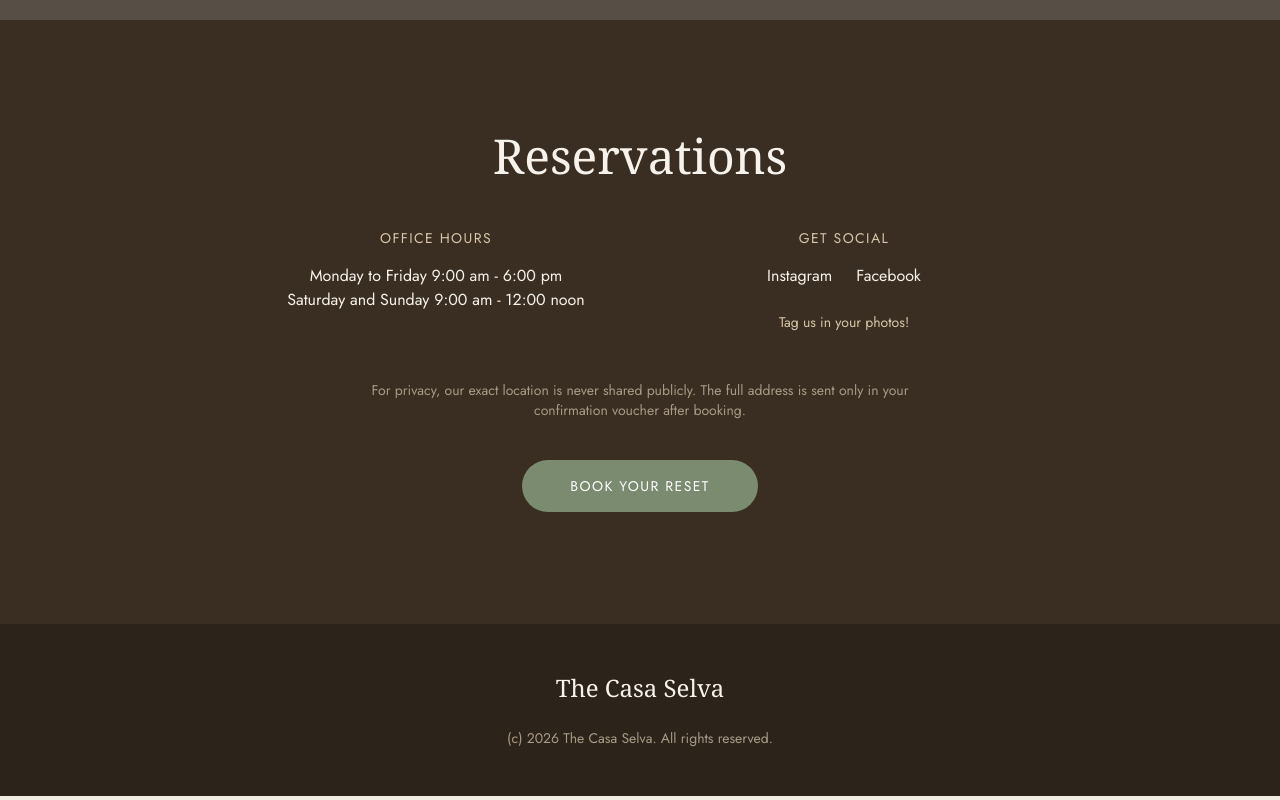
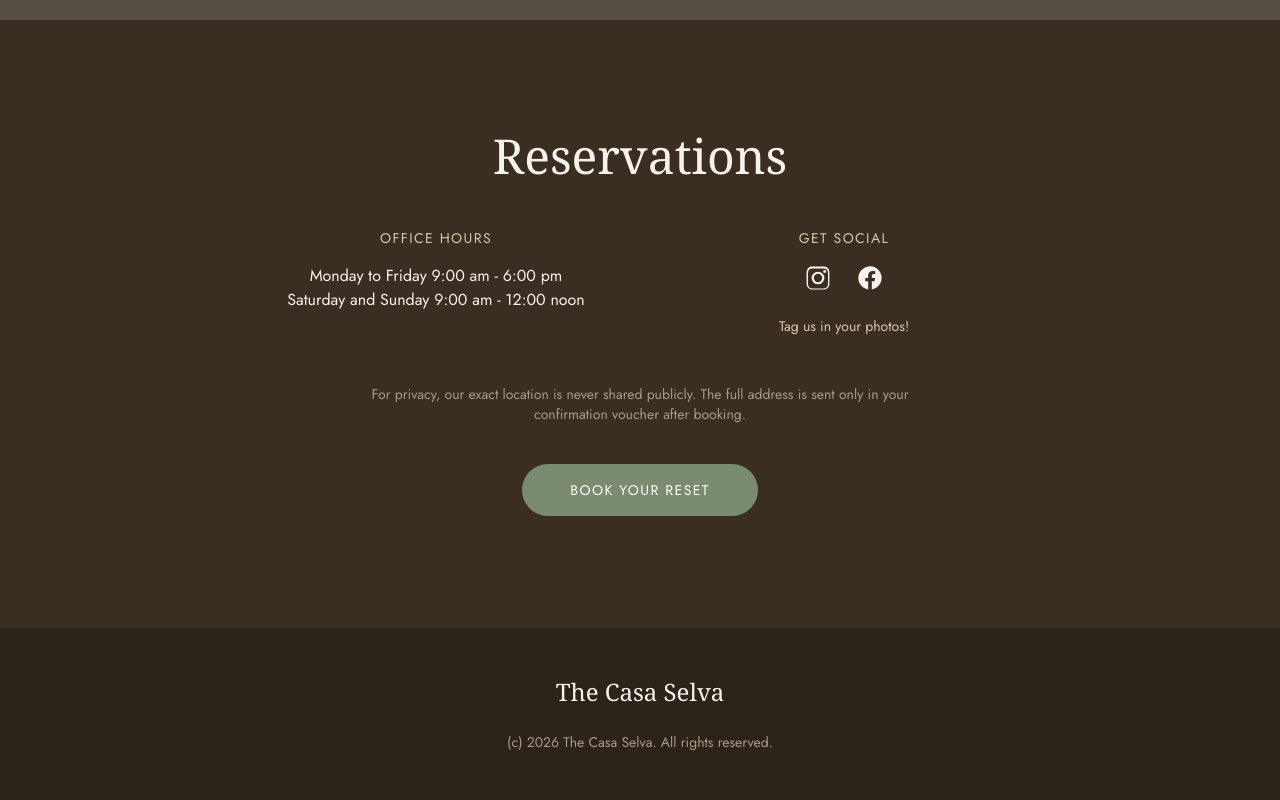
Before and after one commit to rmilord9764/casa-selva, a Next.js app in the folder apps/web/: page / in a window 1280 px wide. Shown: the part 4162-4962 px from the top of the page. Built offline with nearby package versions, Linux system fonts and the light colour scheme; grey boxes are pictures that could not be loaded; a web font is replaced by a local one.

Commit message:
get social con iconos svg de instagram y facebook

```diff
--- a/apps/web/app/page.tsx
+++ b/apps/web/app/page.tsx
@@ -171,8 +171,12 @@ export default function HomePage() {
           <div>
             <h3 className="text-sm uppercase tracking-widest text-[#d8c7a8]">Get Social</h3>
             <div className="mt-4 flex justify-center gap-6">
-              <a href="https://www.instagram.com/thecasaselva/" target="_blank" rel="noopener noreferrer" className="transition hover:text-[#d8c7a8]">Instagram</a>
-              <a href="https://www.facebook.com/profile.php?id=61583658456537" target="_blank" rel="noopener noreferrer" className="transition hover:text-[#d8c7a8]">Facebook</a>
+              <a href="https://www.instagram.com/thecasaselva/" target="_blank" rel="noopener noreferrer" aria-label="Instagram" className="text-[#f7f3ec] transition hover:text-[#d8c7a8]">
+                <svg width="28" height="28" viewBox="0 0 24 24" fill="currentColor" xmlns="http://www.w3.org/2000/svg"><path d="M12 2.16c3.2 0 3.58.01 4.85.07 1.17.05 1.8.25 2.23.41.56.22.96.48 1.38.9.42.42.68.82.9 1.38.16.42.36 1.06.41 2.23.06 1.27.07 1.65.07 4.85s-.01 3.58-.07 4.85c-.05 1.17-.25 1.8-.41 2.23-.22.56-.48.96-.9 1.38-.42.42-.82.68-1.38.9-.42.16-1.06.36-2.23.41-1.27.06-1.65.07-4.85.07s-3.58-.01-4.85-.07c-1.17-.05-1.8-.25-2.23-.41a3.7 3.7 0 0 1-1.38-.9 3.7 3.7 0 0 1-.9-1.38c-.16-.42-.36-1.06-.41-2.23C2.17 15.58 2.16 15.2 2.16 12s.01-3.58.07-4.85c.05-1.17.25-1.8.41-2.23.22-.56.48-.96.9-1.38.42-.42.82-.68 1.38-.9.42-.16 1.06-.36 2.23-.41C8.42 2.17 8.8 2.16 12 2.16zm0 1.62c-3.15 0-3.52.01-4.76.07-.9.04-1.39.19-1.71.32-.43.17-.74.37-1.06.69-.32.32-.52.63-.69 1.06-.13.32-.28.81-.32 1.71-.06 1.24-.07 1.61-.07 4.76s.01 3.52.07 4.76c.04.9.19 1.39.32 1.71.17.43.37.74.69 1.06.32.32.63.52 1.06.69.32.13.81.28 1.71.32 1.24.06 1.61.07 4.76.07s3.52-.01 4.76-.07c.9-.04 1.39-.19 1.71-.32.43-.17.74-.37 1.06-.69.32-.32.52-.63.69-1.06.13-.32.28-.81.32-1.71.06-1.24.07-1.61.07-4.76s-.01-3.52-.07-4.76c-.04-.9-.19-1.39-.32-1.71a2.9 2.9 0 0 0-.69-1.06 2.9 2.9 0 0 0-1.06-.69c-.32-.13-.81-.28-1.71-.32-1.24-.06-1.61-.07-4.76-.07zm0 2.76a5.46 5.46 0 1 1 0 10.92 5.46 5.46 0 0 1 0-10.92zm0 9a3.54 3.54 0 1 0 0-7.08 3.54 3.54 0 0 0 0 7.08zm6.96-9.22a1.28 1.28 0 1 1-2.55 0 1.28 1.28 0 0 1 2.55 0z"/></svg>
+              </a>
+              <a href="https://www.facebook.com/profile.php?id=61583658456537" target="_blank" rel="noopener noreferrer" aria-label="Facebook" className="text-[#f7f3ec] transition hover:text-[#d8c7a8]">
+                <svg width="28" height="28" viewBox="0 0 24 24" fill="currentColor" xmlns="http://www.w3.org/2000/svg"><path d="M22 12a10 10 0 1 0-11.56 9.88v-6.99H7.9V12h2.54V9.8c0-2.5 1.49-3.89 3.78-3.89 1.09 0 2.24.2 2.24.2v2.46h-1.26c-1.24 0-1.63.77-1.63 1.56V12h2.78l-.44 2.89h-2.34v6.99A10 10 0 0 0 22 12z"/></svg>
+              </a>
             </div>
             <p className="mt-6 text-sm text-[#d8c7a8]">Tag us in your photos!</p>
           </div>
```
